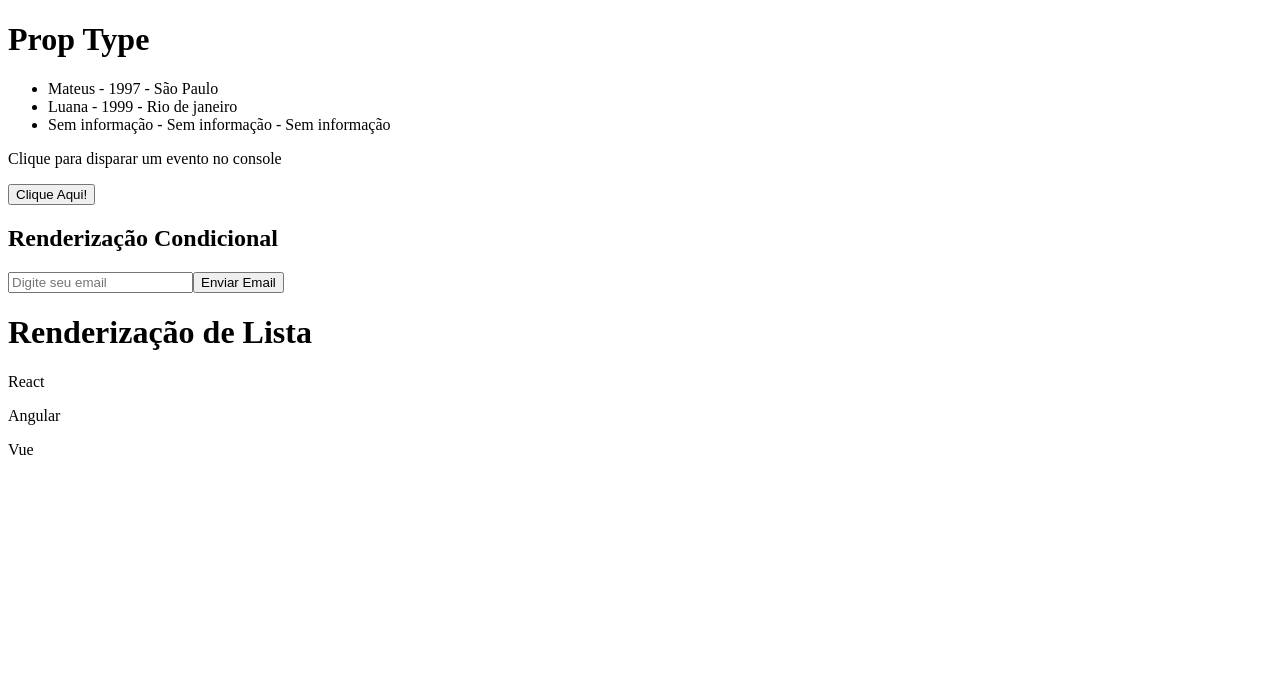
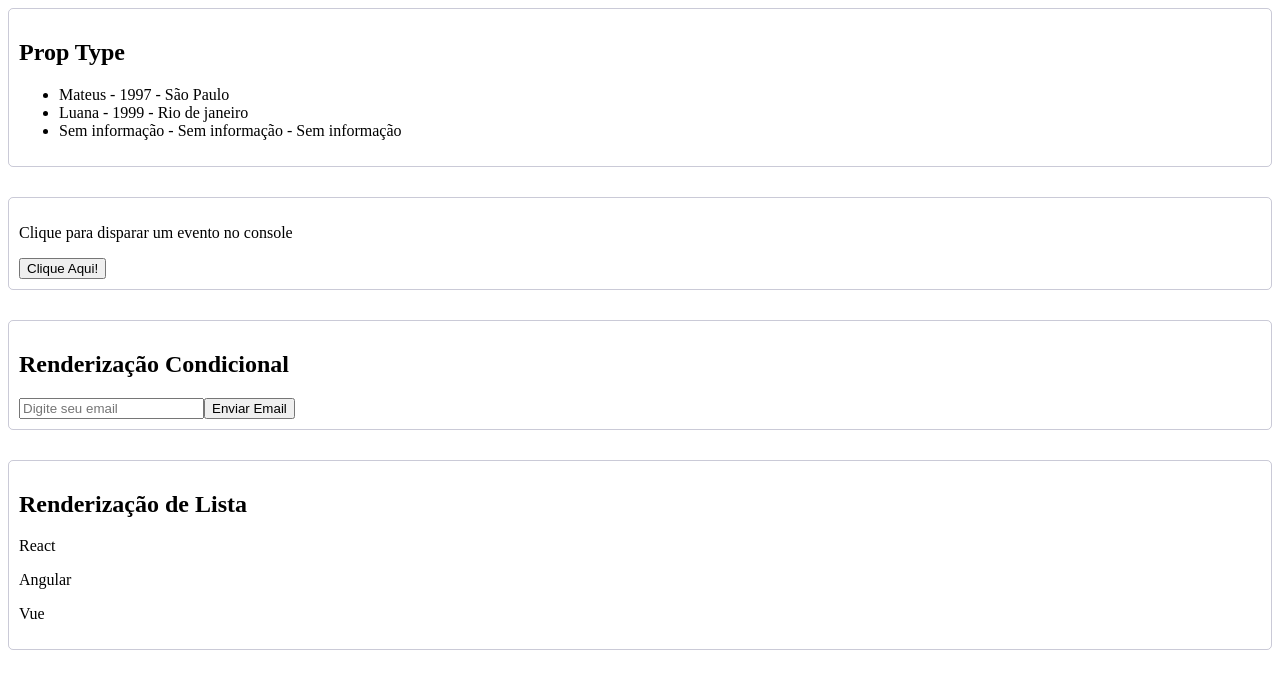
Before and after one commit to oharaju/prop-type, a React (Create React App) app: page / in a window 1280 px wide. Shown: the top 688 px of the page. Built offline with nearby package versions, Linux system fonts and the light colour scheme.

Commit message:
style: add styling to components

```diff
--- a/package.json
+++ b/package.json
@@ -9,6 +9,7 @@
     "react": "^18.2.0",
     "react-dom": "^18.2.0",
     "react-scripts": "5.0.1",
+    "styled-components": "^5.3.6",
     "web-vitals": "^2.1.0"
   },
   "scripts": {
--- a/src/components/Condicional/index.jsx
+++ b/src/components/Condicional/index.jsx
@@ -1,4 +1,5 @@
 import { useState } from "react";
+import { CardCondicional } from "./styles"
 
 function Condicional() {
   const [email, setEmail] = useState("");
@@ -15,7 +16,7 @@ function Condicional() {
   }
 
   return (
-    <>
+    <CardCondicional>
       <h2>Renderização Condicional</h2>
       <form>
         <input type="email"
@@ -30,7 +31,7 @@ function Condicional() {
           <button onClick={clearEmail}>Limpar Email</button>
         </div>
       )}
-    </>
+    </CardCondicional>
   )
 }
 
--- /dev/null
+++ b/src/components/Condicional/styles.js
@@ -0,0 +1,8 @@
+import styled from "styled-components"
+
+export const CardCondicional = styled.div`
+  border: 1px solid #64648957;
+  border-radius: 5px;
+  margin-bottom: 30px;
+  padding: 10px;
+`
--- a/src/components/PropButton/Button/index.jsx
+++ b/src/components/PropButton/Button/index.jsx
@@ -1,4 +1,5 @@
 import PropButton from '../index'
+import { CardPropButton } from "../styles"
 
 function Button() {
 
@@ -7,10 +8,10 @@ function Button() {
   }
 
   return(
-    <>
+    <CardPropButton>
       <p>Clique para disparar um evento no console</p>
       <PropButton event={ShowEvent} text="Clique Aqui!"/>
-    </>
+    </CardPropButton>
   )
 }
 
--- a/src/components/PropButton/index.jsx
+++ b/src/components/PropButton/index.jsx
@@ -1,3 +1,4 @@
+
 function PropButton(props) {
   return <button onClick={props.event}>{props.text}</button>
 }
--- /dev/null
+++ b/src/components/PropButton/styles.js
@@ -0,0 +1,8 @@
+import styled from "styled-components"
+
+export const CardPropButton = styled.div`
+  border: 1px solid #64648957;
+  border-radius: 5px;
+  margin-bottom: 30px;
+  padding: 10px;
+`
--- a/src/components/PropType/index.jsx
+++ b/src/components/PropType/index.jsx
@@ -1,12 +1,13 @@
 import DadosPessoa from "./DadosPessoa"
+import { CardPropType } from "./styles"
 
 export const PropType = () => (
-  <div>
-    <h1>Prop Type</h1>
+  <CardPropType>
+    <h2>Prop Type</h2>
     <ul>
       <DadosPessoa nome="Mateus" ano_nascimento="1997" cidade="São Paulo" />
       <DadosPessoa nome="Luana" ano_nascimento="1999" cidade="Rio de janeiro" />
       <DadosPessoa />
     </ul>
-  </div>
+  </CardPropType>
 )
--- /dev/null
+++ b/src/components/PropType/styles.js
@@ -0,0 +1,8 @@
+import styled from "styled-components"
+
+export const CardPropType = styled.div`
+  border: 1px solid #64648957;
+  border-radius: 5px;
+  margin-bottom: 30px;
+  padding: 10px;
+`
--- a/src/components/RenderizacaoLista/index.jsx
+++ b/src/components/RenderizacaoLista/index.jsx
@@ -1,15 +1,17 @@
+import { CardRenderização } from "./styles"
+
 function RenderizacaoLista() {
   const cursos = ["React", "Angular", "Vue"];
 
   return (
-    <>
-      <h1>Renderização de Lista</h1>
+    <CardRenderização>
+      <h2>Renderização de Lista</h2>
       {
         cursos.map((curso, index) => (
           <p key={index}>{curso}</p>
         ))
       }
-    </>
+    </CardRenderização>
   )
 }
 export default RenderizacaoLista;
--- /dev/null
+++ b/src/components/RenderizacaoLista/styles.js
@@ -0,0 +1,8 @@
+import styled from "styled-components"
+
+export const CardRenderização = styled.div`
+  border: 1px solid #64648957;
+  border-radius: 5px;
+  margin-bottom: 30px;
+  padding: 10px;
+`
```
Also changed, not shown: 1 other file (tests, documents, lock files or other folders).
